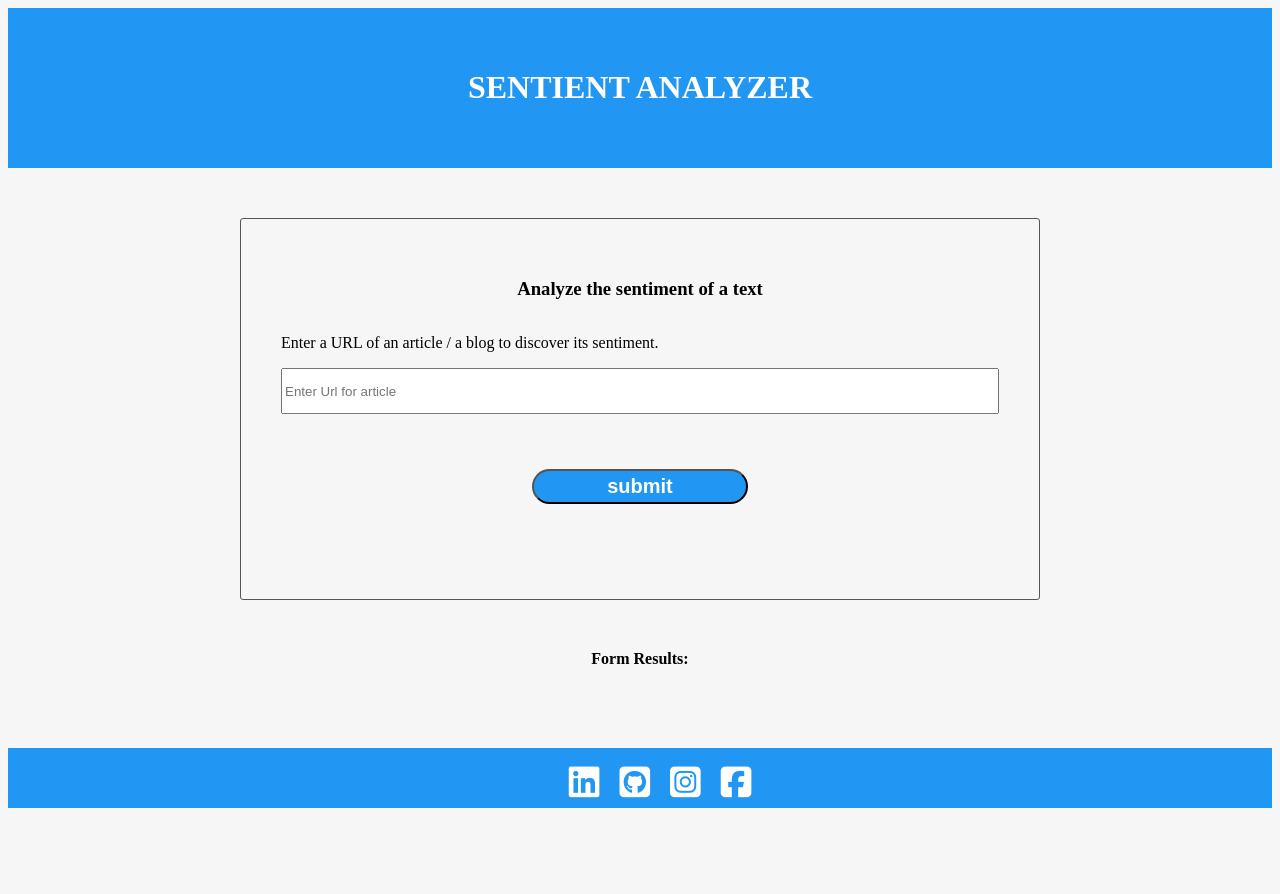
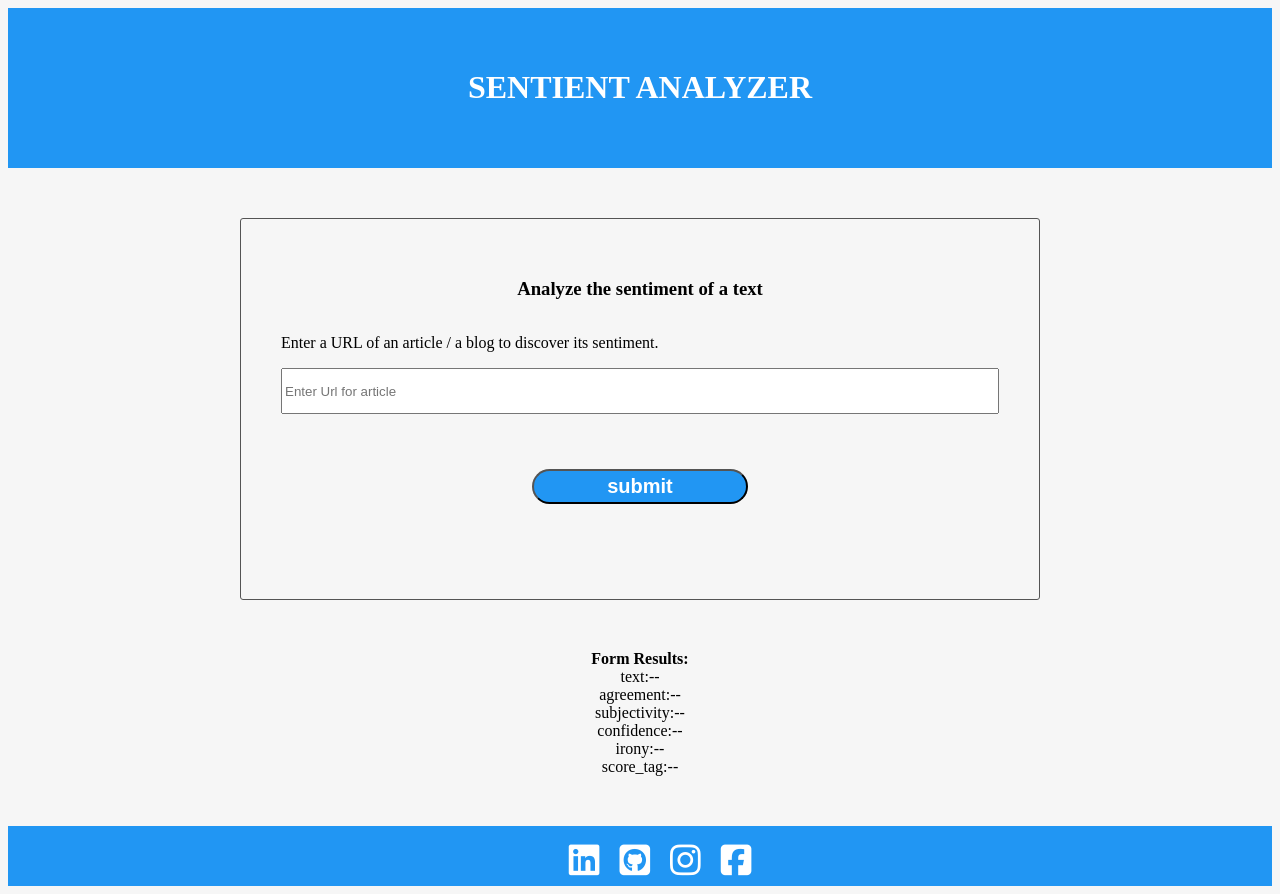
Before and after one commit to Mostafa-AbdelRaheem/evaluate-news-nlp, a website built with webpack: page src/client/views/index.html in a window 1280 px wide. Before the commit the page ends 816 px from the top, so only its background shows below. Built offline with nearby package versions, Linux system fonts and the light colour scheme.

Commit message:
update html

```diff
--- a/src/client/js/formHandler.js
+++ b/src/client/js/formHandler.js
@@ -12,12 +12,12 @@ const post = async (url='',data={})=>{
         const res = await response.json()
         const result =res.sentence_list[0]
         console.log("result",result)
-        document.getElementById('text').innerHTML = result.text
-        document.getElementById('agreement').innerHTML = result.agreement
-        document.getElementById('subjectivity').innerHTML = result.subjectivity
-        document.getElementById('confidence').innerHTML = result.confidence
-        document.getElementById('irony').innerHTML = result.irony
-        document.getElementById('score_tag').innerHTML = result.score_tag
+        document.getElementById('text').innerHTML = `text: ${result.text}`;
+        document.getElementById('agreement').innerHTML = `agreement: ${result.agreement}`
+        document.getElementById('subjectivity').innerHTML = `subjectivity${result.subjectivity}`
+        document.getElementById('confidence').innerHTML = `confidence${result.confidence}`
+        document.getElementById('irony').innerHTML = `irony${result.irony}`
+        document.getElementById('score_tag').innerHTML = `score_tag${result.score_tag}`
 
         return await response.json()
     }catch(error){
--- a/src/client/styles/footer.scss
+++ b/src/client/styles/footer.scss
@@ -9,6 +9,7 @@ footer {
     li {
       font-size: 35px;
       padding: 0px 10px;
+      color: white;
       a {
         color: white;
       }
--- a/src/client/views/index.html
+++ b/src/client/views/index.html
@@ -44,13 +44,13 @@
       </section>
 
       <section class="result">
-        <strong>Form Results:</strong>
-        <div id="text"></div>
-        <div id="agreement"></div>
-        <div id="subjectivity"></div>
-        <div id="confidence"></div>
-        <div id="irony"></div>
-        <div id="score_tag"></div>
+        <strong>Form Results: </strong>
+        <div id="text">text:-- </div>
+        <div id="agreement">agreement:-- </div>
+        <div id="subjectivity">subjectivity:-- </div>
+        <div id="confidence">confidence:-- </div>
+        <div id="irony">irony:-- </div>
+        <div id="score_tag">score_tag:-- </div>
       </section>
     </main>
 
@@ -63,7 +63,7 @@
           <a href="#"><i class="fab fa-github-square"></i></a>
         </li>
         <li>
-          <a href="#"><i class="fab fa-instagram-square"></i></a>
+          <a href="#"></a><i class="fab fa-instagram"></i></a>
         </li>
         <li>
           <a href="#"><i class="fab fa-facebook-square"></i></a>
--- a/src/server/index.js
+++ b/src/server/index.js
@@ -23,7 +23,6 @@ app.use(bodyParser.json());
 app.use(express.static('dist'));
 
 app.get('/', function (req, res) {
-    // res.sendFile('dist/index.html')
     res.sendFile(path.resolve('src/client/views/index.html'))
 })
 
--- a/webpack.dev.js
+++ b/webpack.dev.js
@@ -1,3 +1,4 @@
+const webpack = require('webpack')
 const HtmlWebPackPlugin = require('html-webpack-plugin')
 const { CleanWebpackPlugin } = require('clean-webpack-plugin')
 
@@ -12,23 +13,11 @@ module.exports = {
     },
     module: {
         rules: [
-            // TODO 1: Add babel Loader that match js files as development
             {
                 test: '/\.js$/',
                 exclude: /node_modules/,
                 loader: "babel-loader"
             },
-            // TODO 2: Add Loaders for
-            //    1. converting sass => css
-            //    2. Turns css into commonjs
-            //    3. Inject styles into DOM
-            /* HINT: structure
-        {
-          test: REGEX_TO_MATCH_FILES ex. /\.js$/,
-          exclude: /node_modules/,
-          loader: '',
-        }
-       */
             {
                 test:/\.scss$/,
                 use:[
@@ -49,6 +38,5 @@ module.exports = {
                 cleanStaleWebpackAssets: true,
                 protectWebpackAssets: false
             })
-        // TODO: configure workbox-webpack-plugin
         ]
     }
--- a/webpack.prod.js
+++ b/webpack.prod.js
@@ -33,10 +33,8 @@ module.exports = {
             filename: '[name].[contenthash].css'
         }),
         new WorkboxPlugin.GenerateSW()
-        // TODO: configure workbox-webpack-plugin
     ],
     optimization: {
-        // TODO: Add Optimization for JS and CSS
         minimizer: [new TerserPlugin({}), new OptimizeCSSAssetsPlugin({})],
     }
 }
```
Also changed, not shown: README.md, dist/index.html, dist/main.js, dist/service-worker.js, 1 other file. Lines whose indentation alone changed are shown as unchanged.
